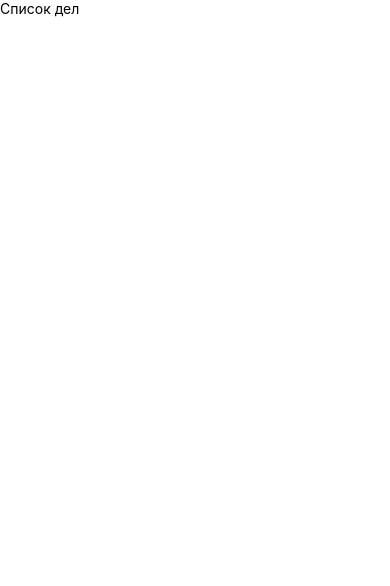
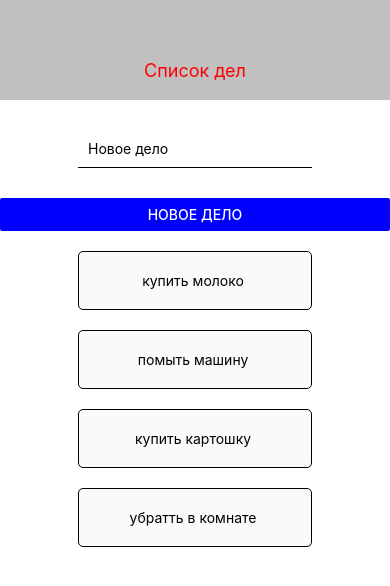
Before and after one commit to MatveyPreo/itProgerReact, a React Native app: screen / in a window 390 px wide. Shown: the top 586 px of the page. Built offline with nearby package versions, Linux system fonts and the light colour scheme.

Commit message:
to-do list

```diff
--- a/App.js
+++ b/App.js
@@ -1,12 +1,38 @@
-import React from 'react'
-import { StyleSheet, View } from 'react-native-web'
-import Header from './components/header';
-
+import React, {useState} from 'react';
+import { StyleSheet, Text, View, FlatList } from 'react-native';
+import Header from './components/Header'
+import ListItem from './components/ListItem'
+import Form from './components/Form'
 export default function App() {
+  const [listOfItems, setlistOfItems] = useState([
+    {text: 'купить молоко', key: '1'},
+    {text: 'помыть машину', key: '2'},
+    {text: 'купить картошку', key: '3'},
+    {text: 'убратть в комнате', key: '4'}
+  ])
+  const addHandler = (text) =>{
+    setlistOfItems((list) => {
+      return[
+        { text: text, key: Math.random().toString(36).substring(7)},
+        ...list
+      ]
+    })
+  }
+  const deleteHandler = (key) => {
+    setlistOfItems((list) => {
+      return list.filter(listOfItems => listOfItems.key != key)
+    });
+  }
   return (
-    <View>
-      <Header />
-    </ View >
+    <View >
+      <Header/>
+      <Form addHandler={addHandler} />
+      <View>
+        <FlatList data ={listOfItems} renderItem={({ item}) => (
+          <ListItem el={item} deleteHandler={deleteHandler} />
+        )}/>
+      </View>
+    </View>
   );
 }
 
--- /dev/null
+++ b/components/Form.js
@@ -0,0 +1,27 @@
+import React, {useState} from 'react';
+import { StyleSheet, View, Text, TextInput, Button } from 'react-native';
+
+export default function Form({addHandler}) {
+    const [text, setValue] = useState('');
+    const onChange = (text) => {
+        setValue(text);
+    };
+    return (
+        <View>
+            <TextInput style={ styles.input } onChangeText={onChange} placeholder='Новое дело' />
+            <Button color ='blue' onPress={() => addHandler(text)} title='новое дело'/>
+        </View>
+
+    );
+}
+
+const styles = StyleSheet.create({
+    input: {
+        borderBottomWidth: 1,
+        borderColor: 'black',
+        padding: 10,
+        marginVertical: 30,
+        marginHorizontal: '20%',
+        width: '60%'
+    }
+});
--- /dev/null
+++ b/components/ListItem.js
@@ -0,0 +1,23 @@
+import React from 'react';
+import { StyleSheet, View, Text, TouchableOpacity } from 'react-native';
+
+export default function ListItem({el, deleteHandler}) {
+    return (
+      <TouchableOpacity onPress={() => deleteHandler(el.key) }>
+          <Text style={styles.text}>{el.text} </Text>
+      </TouchableOpacity>
+    );
+}
+
+const styles = StyleSheet.create({
+    text: {
+        padding: 20,
+        textAlign: 'center',
+        borderRadius: 5,
+        backgroundColor: '#fafafa',
+        borderWidth: 1,
+        marginTop: 20,
+        width: '60%',
+        marginLeft: '20%'
+    }
+});
--- a/components/header.js
+++ b/components/header.js
@@ -1,33 +1,23 @@
 import React from 'react';
-import { StyleSheet, Text, View } from 'react-native';
+import { StyleSheet, View, Text } from 'react-native';
 
 export default function Header() {
     return (
-        <View>
-            <Text>Список дел</Text>
+        <View style={styles.main}>
+            <Text style={styles.text}>Список дел</Text>
         </View>
     );
 }
 
-
-
-// export default function Header() {
-//     return (
-//         <View style={styles.main}>
-//             <Text style={styles.text}>Список дел</Text>
-//         </View>
-//     )
-// }
-
-
-// const styles = StyleSheet.create({
-//     main: {
-//         paddingTop: 100,
-//         height: 100,
-//         backgroundColor: 'silver'
-//     },
-//     text: {
-//         fontSize: 18,
-//         color: 'red'
-//     }
-// });
+const styles = StyleSheet.create({
+    main: {
+        paddingTop: 60,
+        height: 100,
+        backgroundColor: 'silver'
+    },
+    text: {
+        fontSize: 18,
+        color: 'red',
+        textAlign: 'center'
+    }
+});
```
Also changed, not shown: components/list.js (deleted), 1 other file (tests, documents, lock files or other folders).
